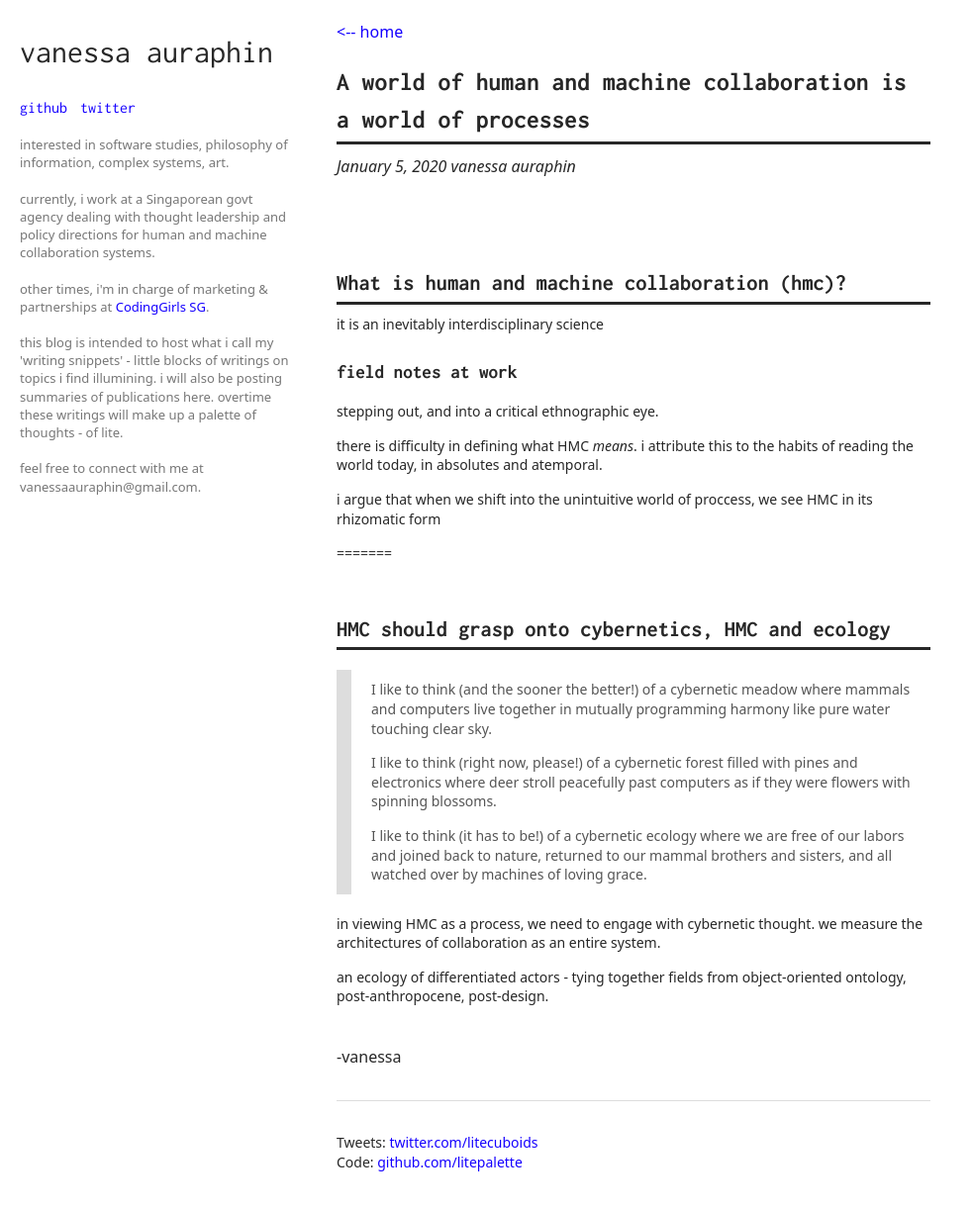
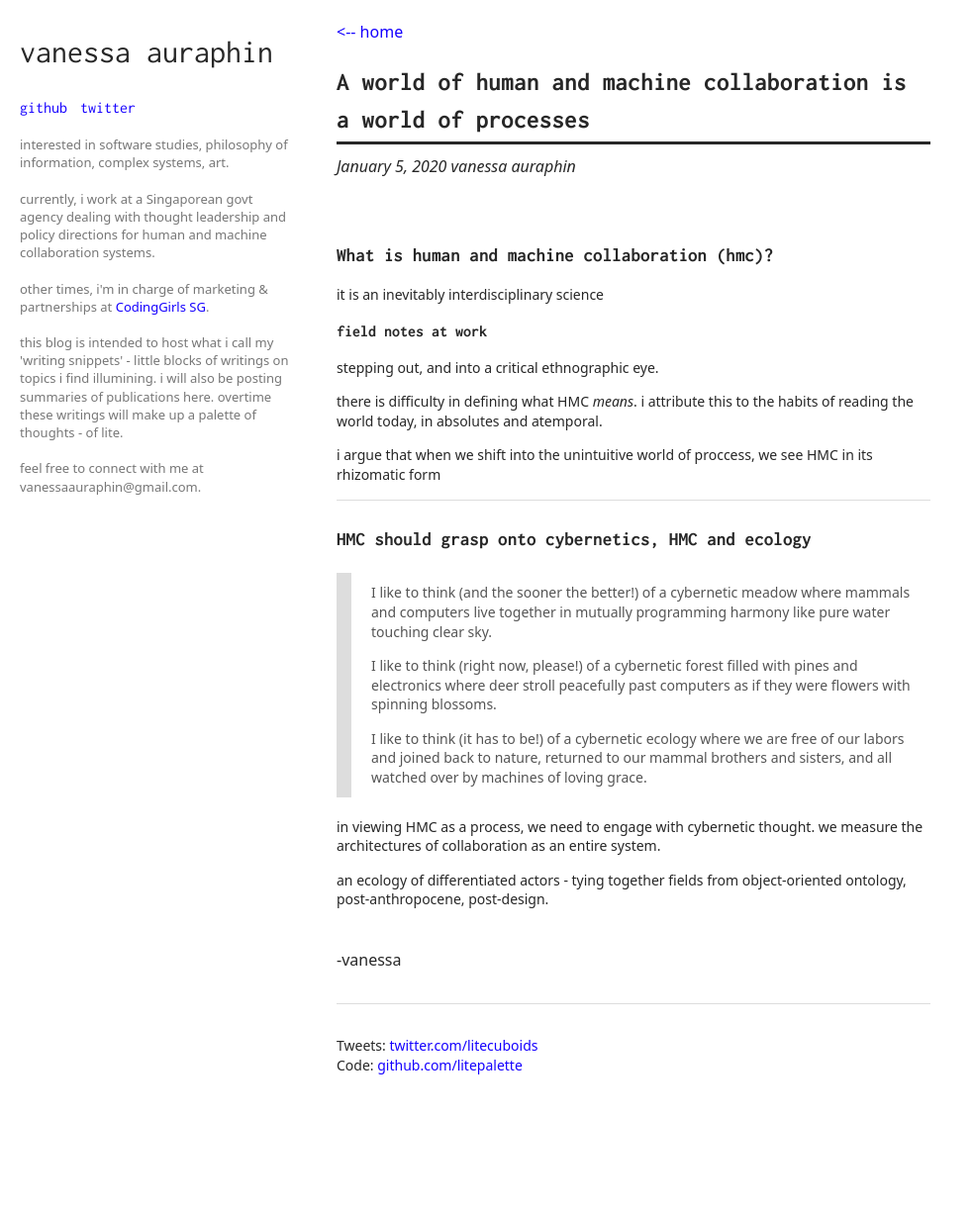
Before and after one commit to litepalette/litepalette.github.io, a Jekyll site: the page built from _posts/2020-01-05-hmc.md, in a window 1280 px wide and 1274 px high. Shown: the top 1223 px of the window at 99% size, without its empty margins (0-983 px from the left). Built offline with Jekyll 4.4.1, drawn with Linux system fonts in a browser that asks for light colours.

Commit message:
Update 2020-01-05-hmc.md

```diff
--- a/_posts/2020-01-05-hmc.md
+++ b/_posts/2020-01-05-hmc.md
@@ -4,11 +4,11 @@ title: A world of human and machine collaboration is a world of processes
 
 ---
 
-# What is human and machine collaboration (hmc)?
+## What is human and machine collaboration (hmc)?
 
 it is an inevitably interdisciplinary science
 
-## field notes at work
+### field notes at work
 
 stepping out, and into a critical ethnographic eye.
 
@@ -16,9 +16,9 @@ there is difficulty in defining what HMC *means*. i attribute this to the habits
 
 i argue that when we shift into the unintuitive world of proccess, we see HMC in its rhizomatic form
 
-=======
+-----
 
-# HMC should grasp onto cybernetics, HMC and ecology
+## HMC should grasp onto cybernetics, HMC and ecology
 
 > I like to think (and
 > the sooner the better!)
```
